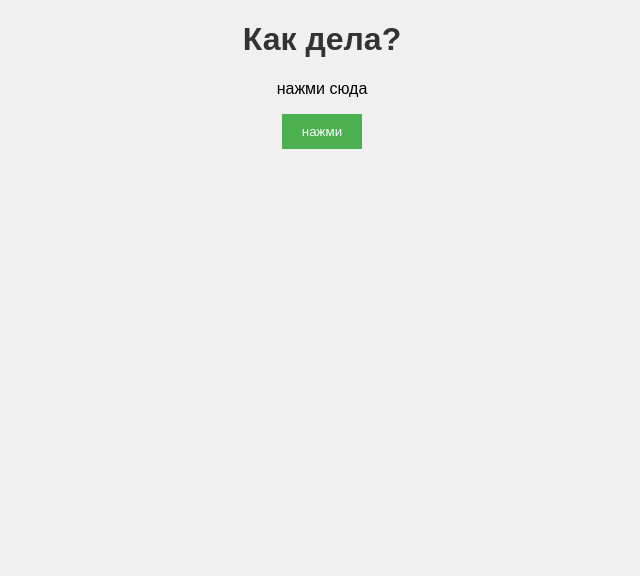
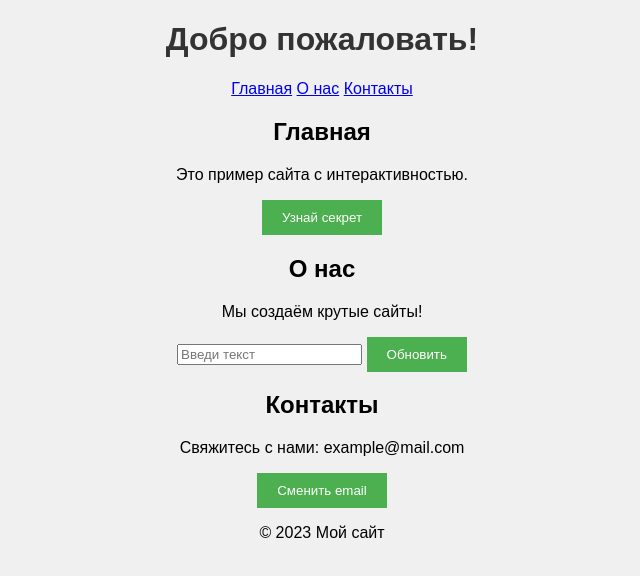
Before and after one commit to CharaFun/Gggggg, a plain HTML site: page index.html in a window 1280 px wide. Shown: the whole page, without its empty margins (318-958 px from the left). Drawn offline with Linux system fonts and the light colour scheme.

Commit message:
Update index.html

```diff
--- a/index.html
+++ b/index.html
@@ -2,13 +2,37 @@
 <html lang="ru">
 <head>
     <meta charset="UTF-8">
-    <title>Учу JS день один</title>
+    <title>Мой сайт</title>
     <link rel="stylesheet" href="styles.css">
 </head>
 <body>
-    <h1>Как дела?</h1>
-    <p id="text">нажми сюда</p>
-    <button onclick="changeText()">нажми</button>
+    <header>
+        <h1>Добро пожаловать!</h1>
+        <nav>
+            <a href="#home">Главная</a>
+            <a href="#about">О нас</a>
+            <a href="#contact">Контакты</a>
+        </nav>
+    </header>
+    <section id="home">
+        <h2>Главная</h2>
+        <p>Это пример сайта с интерактивностью.</p>
+        <button onclick="showAlert()">Узнай секрет</button>
+    </section>
+    <section id="about">
+        <h2>О нас</h2>
+        <p id="about-text">Мы создаём крутые сайты!</p>
+        <input type="text" id="input" placeholder="Введи текст">
+        <button onclick="updateText()">Обновить</button>
+    </section>
+    <section id="contact">
+        <h2>Контакты</h2>
+        <p>Свяжитесь с нами: <span id="email">example@mail.com</span></p>
+        <button onclick="changeEmail()">Сменить email</button>
+    </section>
+    <footer>
+        <p>&copy; 2023 Мой сайт</p>
+    </footer>
     <script src="script.js"></script>
 </body>
 </html>
```
